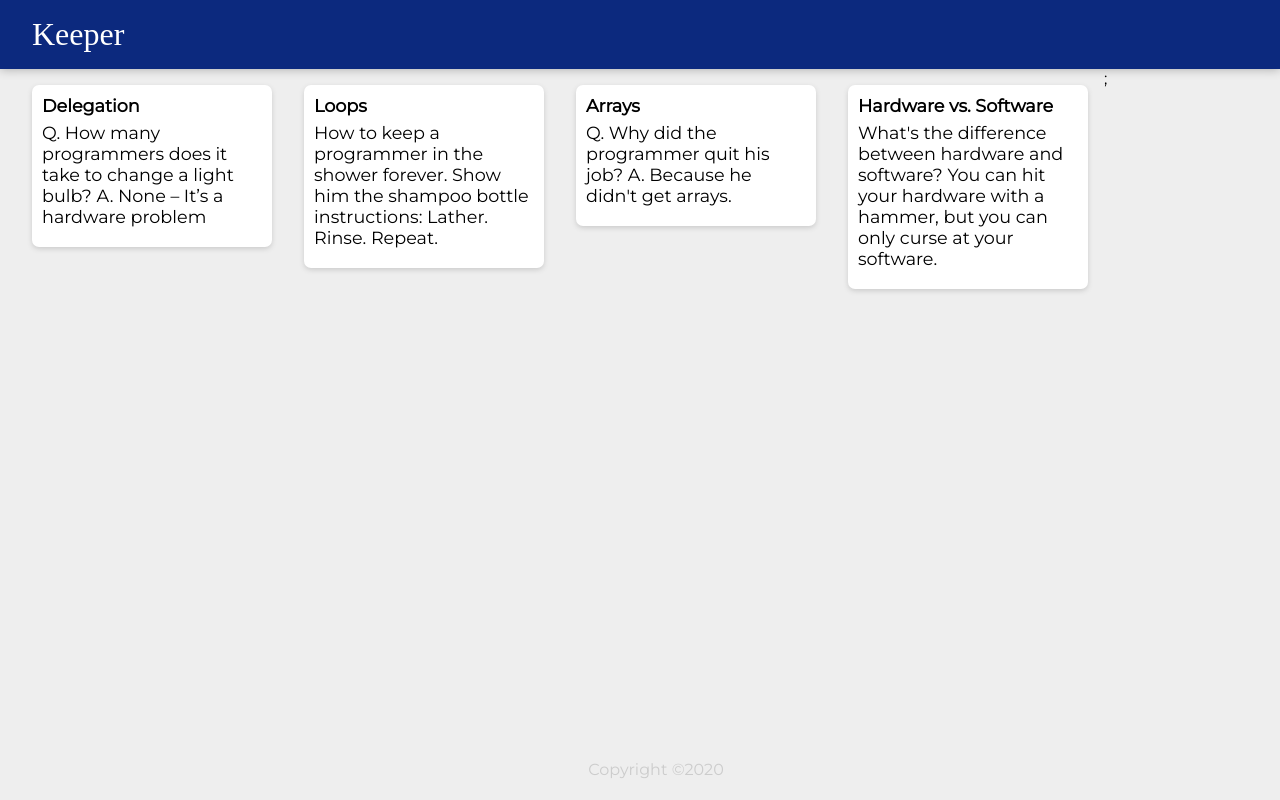
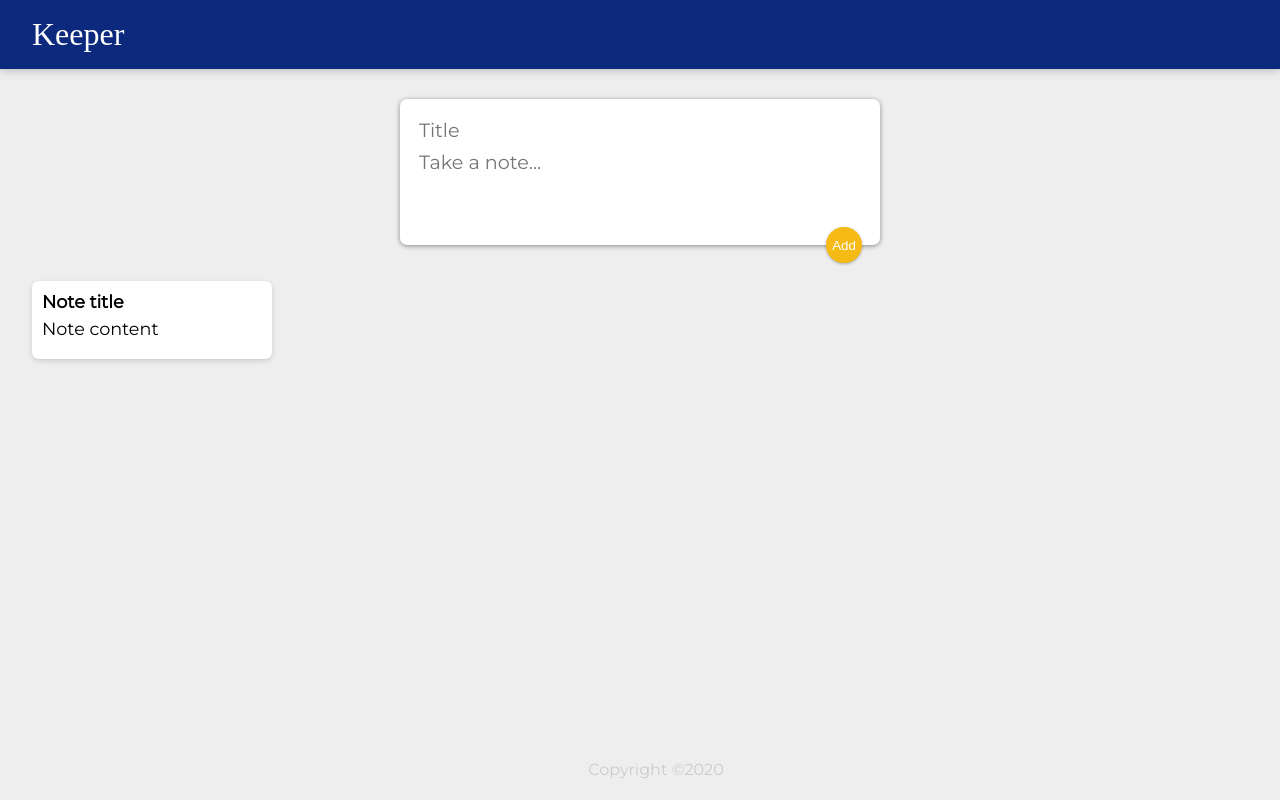
Before and after one commit to NaviTech11/Keeper-App-, a React (Create React App) app: page / in a window 1280 px wide. Built offline with nearby package versions, Linux system fonts and the light colour scheme; a web font is replaced by a local one.

Commit message:
Add Create Area and button

```diff
--- a/public/styles.css
+++ b/public/styles.css
@@ -35,6 +35,7 @@
 footer p {
   color: #ccc;
 }
+
 .note {
   background: #fff;
   border-radius: 7px;
@@ -54,3 +55,50 @@
   white-space: pre-wrap;
   word-wrap: break-word;
 }
+
+.note button {
+  position: relative;
+  float: right;
+  margin-right: 10px;
+  color: #0c297e;
+  border: none;
+  width: 36px;
+  height: 36px;
+  cursor: pointer;
+  outline: none;
+}
+
+form {
+  position: relative;
+  width: 480px;
+  margin: 30px auto 20px auto;
+  background: #fff;
+  padding: 15px;
+  border-radius: 7px;
+  box-shadow: 0 1px 5px rgb(138, 137, 137);
+}
+
+form input,
+form textarea {
+  width: 100%;
+  border: none;
+  padding: 4px;
+  outline: none;
+  font-size: 1.2em;
+  font-family: inherit;
+  resize: none;
+}
+form button {
+  position: absolute;
+  right: 18px;
+  bottom: -18px;
+  background: #f5ba13;
+  color: #fff;
+  border: none;
+  border-radius: 50%;
+  width: 36px;
+  height: 36px;
+  box-shadow: 0 1px 3px rgba(0, 0, 0, 0.3);
+  cursor: pointer;
+  outline: none;
+}
--- a/src/components/App.jsx
+++ b/src/components/App.jsx
@@ -1,41 +1,18 @@
 import React from "react";
 import Header from "./Header";
+import Footer from "./Footer";
 import Note from "./Note";
-import Footer from "./Footer";
-import notes from "../notes";
+import CreateArea from "./CreateArea";
 
-
-
-function App(){
-    return (
+function App() {
+  return (
     <div>
-        <Header />
-        {notes.map(note => (
-            <Note
-                key = {note.key}
-                title = {note.title}
-                content={note.content}
-            />
-        ))};
-        <Footer />
+      <Header />
+      <CreateArea />
+      <Note key={1} title="Note title" content="Note content" />
+      <Footer />
     </div>
-
-    )
+  );
 }
 
-
 export default App;
-
-
-
-
-//FUNCTION TO CREATE NOTES (REFACTORED & PASSED ANONIMOUSLY INSIDE THE MAP METHOD)
-// function createNotes(note){
-//     return (
-//     <Note
-//         key = {note.key}
-//         title = {note.title}
-//         content={note.content}
-//     />
-//     )
-// }
--- /dev/null
+++ b/src/components/CreateArea.jsx
@@ -0,0 +1,15 @@
+import React from "react";
+
+function CreateArea() {
+  return (
+    <div>
+      <form>
+        <input name="title" placeholder="Title" />
+        <textarea name="content" placeholder="Take a note..." rows="3" />
+        <button>Add</button>
+      </form>
+    </div>
+  );
+}
+
+export default CreateArea;
```
